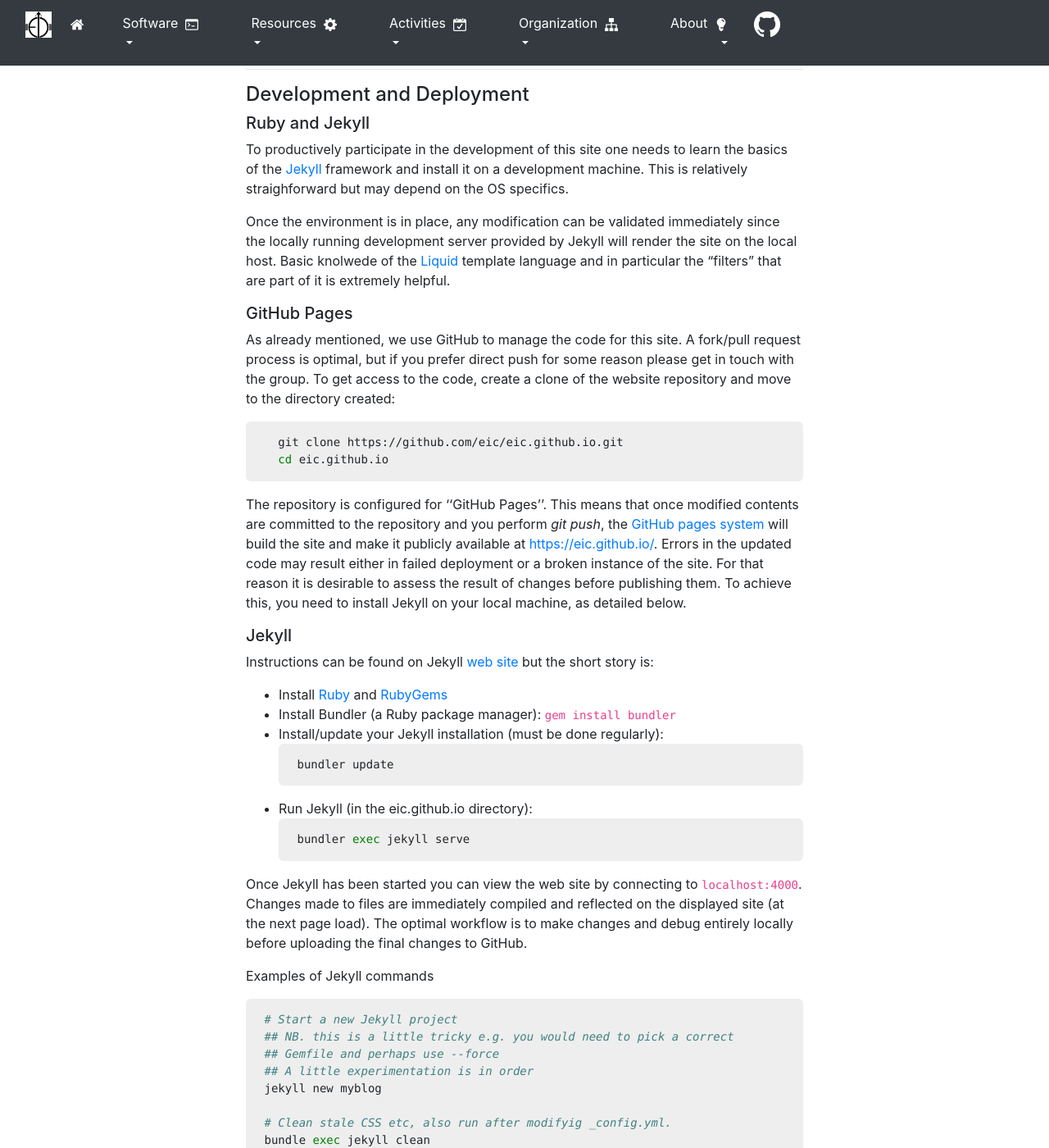
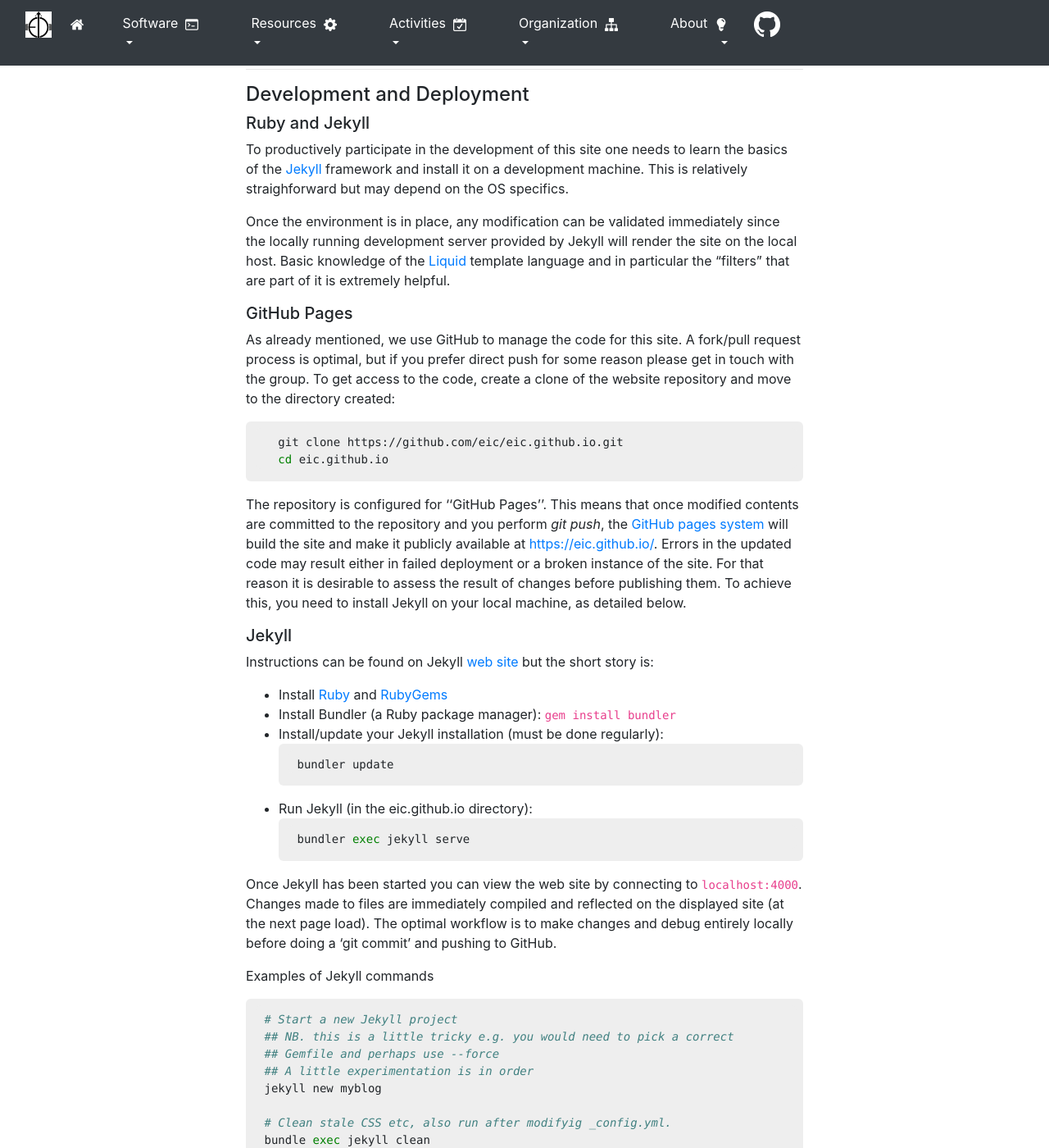
Before and after one commit to kkauder/eic.github.io, a Jekyll site: the page built from _about/howto.md, in a window 1280 px wide and 1400 px high, scrolled down 7694 px. Shown: the whole window at 82% size. Built offline with Jekyll 4.4.1, drawn with Linux system fonts in a browser that asks for light colours; nearby versions of some CDN libraries.

Commit message:
Corrected typos in the links and on the how-to page

````diff
--- a/_about/howto.md
+++ b/_about/howto.md
@@ -342,7 +342,7 @@
 
 Once the environment is in place, any modification can be validated immediately since
 the locally running development server provided by Jekyll will render the site
-on the local host. Basic knolwede of the {% include navigation/findlink.md name='Liquid' %}
+on the local host. Basic knowledge of the {% include navigation/findlink.md name='Liquid' %}
 template language and in particular the "filters" that are part of it is extremely helpful.
 
 ##### GitHub Pages
@@ -380,7 +380,7 @@
 Once Jekyll has been started you can view the web site by connecting to `localhost:4000`.
 Changes made to files are immediately compiled and reflected on the
 displayed site (at the next page load). The optimal workflow is to make changes and debug
-entirely locally before uploading the final changes to GitHub.
+entirely locally before doing a 'git commit' and pushing to GitHub.
 
 Examples of Jekyll commands
 ```bash
--- a/_data/links.yml
+++ b/_data/links.yml
@@ -58,8 +58,8 @@
   url: 'https://github.com/eic/'
 
 - name: github_pages
+  url: 'https://pages.github.com/'
 
-  url: 'https://pages.github.com/'
 - name: github_adding_topics
 
   url: 'https://help.github.com/en/enterprise/2.15/user/articles/classifying-your-repository-with-topics#adding-topics-to-your-repository'
````
